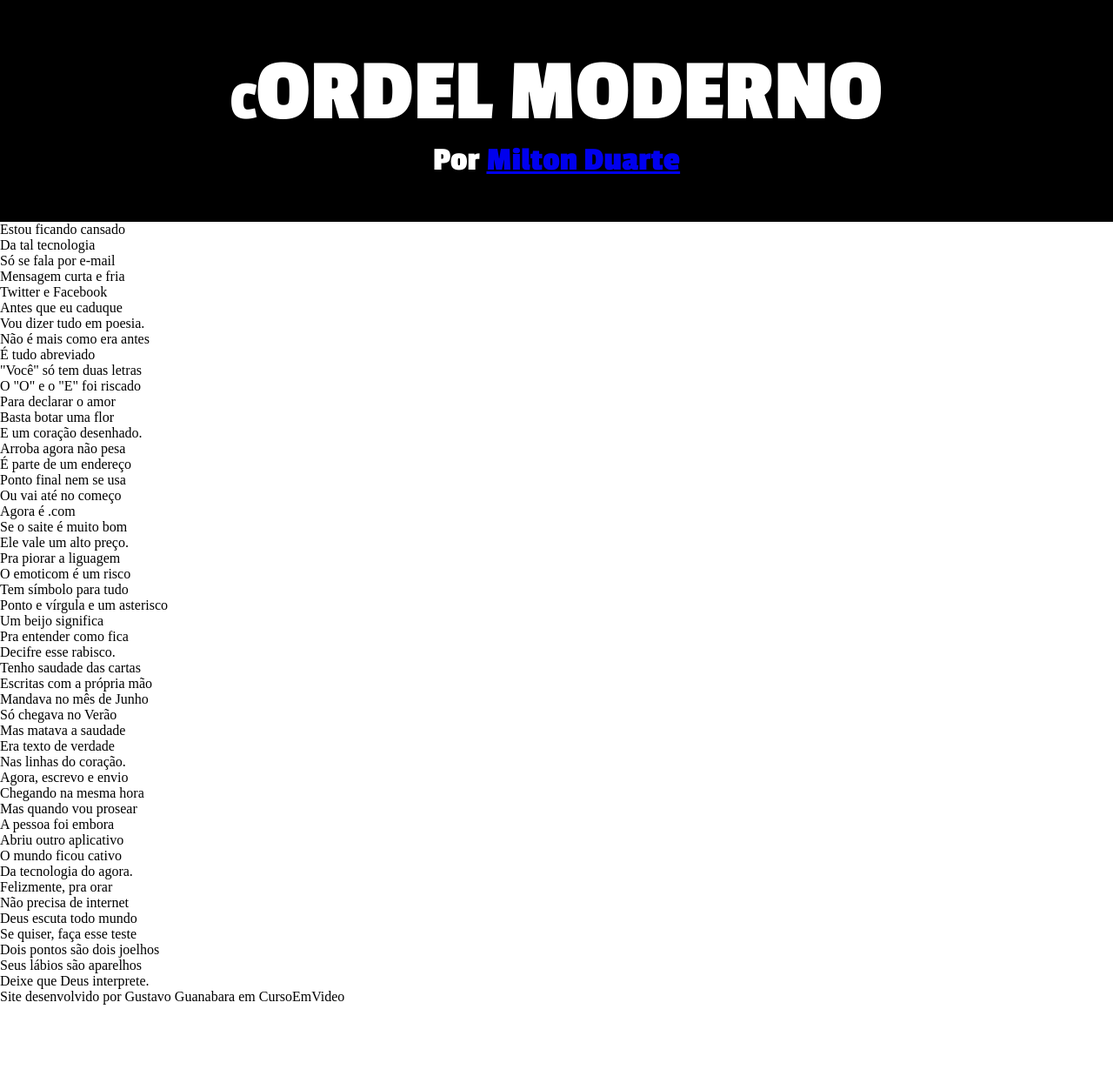
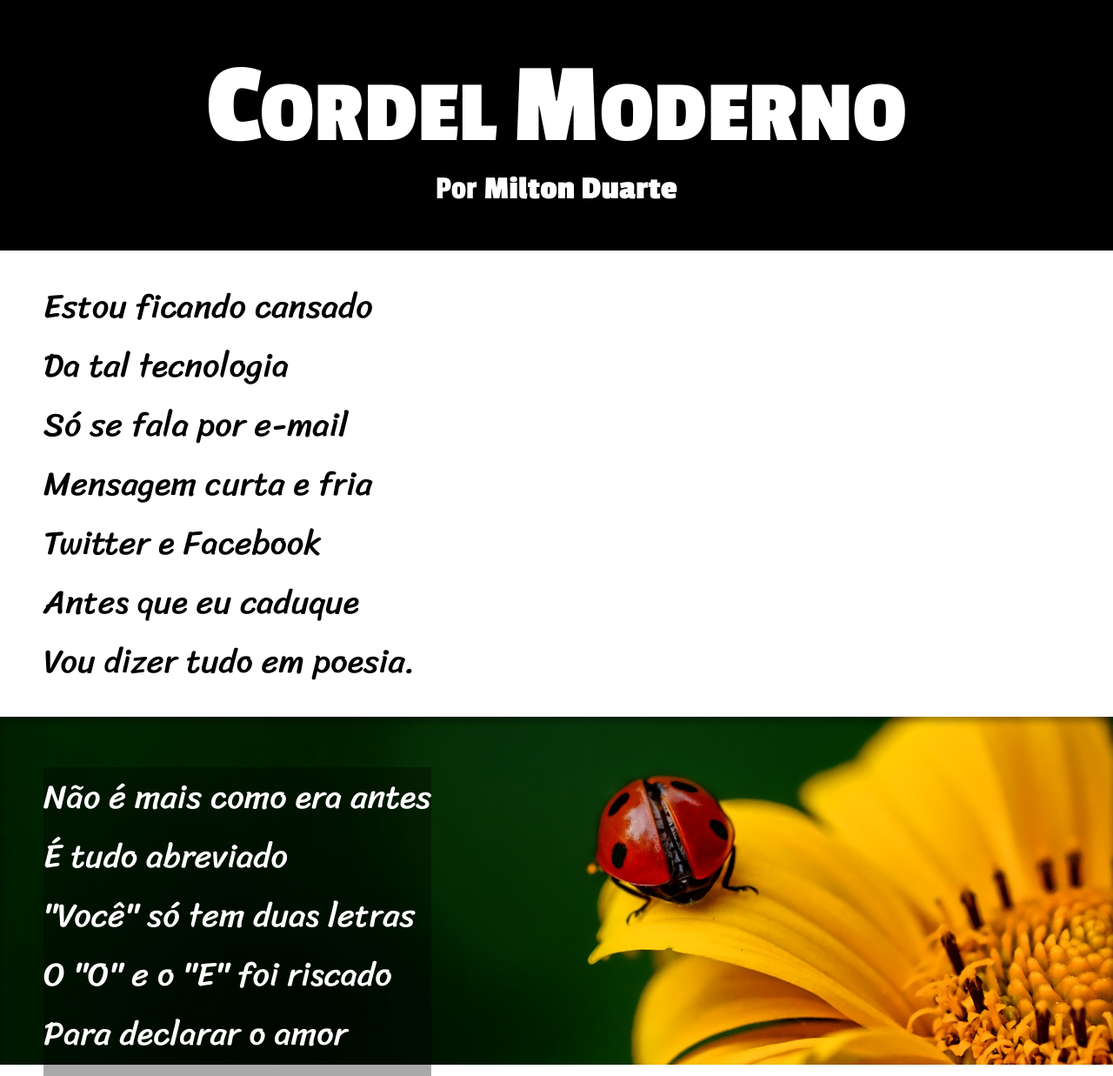
Before and after one commit to Carlos-Herique-dot/HTML5_CSS3, a plain HTML site: page ProjetoCordel/index.html in a window 1280 px wide. Shown: the top 1237 px of the page at 87% size. Before the commit the page ends 1155 px from the top, so only its background shows below. Drawn offline with Linux system fonts and the light colour scheme.

Commit message:
Pronto antes de verificar no vídeo

```diff
--- a/ProjetoCordel/index.html
+++ b/ProjetoCordel/index.html
@@ -9,7 +9,7 @@
 <body>
     <header>
         <h1>CORDEL MODERNO</h1>
-<p>Por <a href="https://www.recantodasletras.com.br/poesias/3186743" target="_blank">Milton Duarte</a></p>
+<p>Por <a href="https://www.recantodasletras.com.br/poesias/3186743" target="_blank"><strong>Milton Duarte</strong></a></p>
     </header>
     <main>
         <article>
@@ -22,6 +22,8 @@
                 Antes que eu caduque<br>
                 Vou dizer tudo em poesia.<br>
             </p>
+            <div id="pImg" class="parallax">
+                <div>
                     <p class="back">
                         Não é mais como era antes<br>
                         É tudo abreviado<br>
@@ -31,6 +33,8 @@
                         Basta botar uma flor<br>
                         E um coração desenhado.<br>
                     </p>
+                </div>
+            </div>
             <p>
                 Arroba agora não pesa<br>
                 É parte de um endereço<br>
@@ -49,6 +53,8 @@
                 Pra entender como fica<br>
                 Decifre esse rabisco.<br>
             </p>
+            <div id="sImg" class="parallax">
+                <div>
                     <p class="back">
                         Tenho saudade das cartas<br>
                         Escritas com a própria mão<br>
@@ -58,6 +64,8 @@
                         Era texto de verdade<br>
                         Nas linhas do coração.<br>
                     </p>
+                </div>
+            </div>
             <p>
                 Agora, escrevo e envio<br>
                 Chegando na mesma hora<br>
@@ -74,7 +82,7 @@
                 Se quiser, faça esse teste<br>
                 Dois pontos são dois joelhos<br>
                 Seus lábios são aparelhos<br>
-                Deixe que Deus interprete.<br>
+                Deixe que Deus interprete.
             </p>
         </article>
     </main>
@@ -82,5 +90,16 @@
         <p>Site desenvolvido por Gustavo Guanabara em CursoEmVideo</p>
     </footer>
 
+    <script>
+        const texto = document.querySelector('h1');
+        const palavras = texto.innerText.split(' ');
+
+        const novoConteudo = palavras.map(palavra =>{
+            const primeiraLetra = palavra.charAt(0);
+            const restoDaPalavra = palavra.slice(1);
+            return '<span class="primeira-letra">'+primeiraLetra+'</span>'+ restoDaPalavra;
+        }).join(' ');
+        texto.innerHTML = novoConteudo;
+    </script>
 </body>
 </html>
--- a/ProjetoCordel/style.css
+++ b/ProjetoCordel/style.css
@@ -4,6 +4,7 @@
 
 @import url('https://fonts.googleapis.com/css2?family=Sriracha&display=swap');
 
+/* Geral */
 :root{
     --font1: Verdana, Geneva, Tahoma, sans-serif;
     --font2: 'Passion One', cursive;
@@ -14,20 +15,84 @@
     margin: 0;
 }
 
+/* Fim Geral */
+
+/* Cabeçalho */
 header{
     background-color: black;
     font-family: var(--font2);
-    font-weight: bolder;
     color: white;
     text-align: center;
     padding: 50px;
     font-size: 4vw;
 }
 
-header h1::first-letter{
-    font-size: 5vw;
+.primeira-letra{
+    font-size: 1.3em;
 }
 
 header p{
     font-size: 3vw;
 }
+
+a{
+    color: white;
+    text-decoration: none;
+}
+
+a:hover{
+    text-decoration: underline;
+}
+
+/* Fim Cabeçalho */
+
+/* Main */
+main{
+    background-color: white;
+}
+
+main p{
+    font-family: var(--font3);
+    margin-top: 30px;
+    margin-bottom: 30px;
+    margin-left: 50px;
+    font-size: 3vw;
+}
+/* Fim Main */
+
+/* Footer */
+footer{
+    background-color: black;
+    color: white;
+    padding: 15px;
+    text-align: center;
+}
+/* Fim Footer */
+
+/* Imagens */
+
+.parallax{
+    position: relative;
+    background-attachment: fixed;
+    background-position: right center;
+    background-size: cover;
+    height: 400px;
+    box-shadow: inset 0px 5px 8px rgba(0, 0, 0, 0.367);
+}
+#pImg{
+    background-image: url('imagens/background001.jpg');
+}
+
+#sImg{
+    background-image: url('imagens/background002.jpg');
+}
+
+.back{
+    position: absolute;
+    color: white;
+    background-color: rgba(0, 0, 0, 0.337);
+    width: max-content;
+    top: 7%;
+}
+
+/* Fim Imagens */
```
Lines whose indentation alone changed are shown as unchanged.
